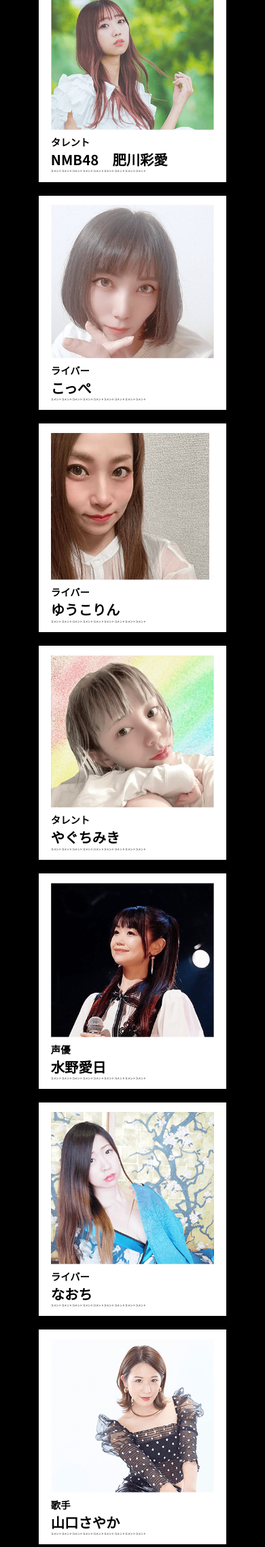
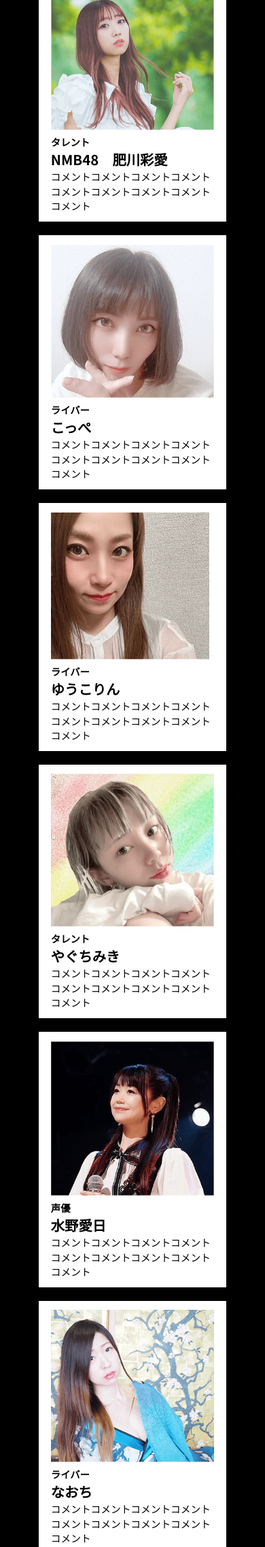
Before and after one commit to yuta-web/studiogate, a PHP site: page / in a window 390 px wide. Shown: the part 685-2961 px from the top of the page at 68% size. Run offline with PHP 8.4, Linux system fonts and the light colour scheme.

Commit message:
細かい調整

```diff
--- a/asset/css/style.css
+++ b/asset/css/style.css
@@ -1083,7 +1083,7 @@
 }
 @media screen and (max-width:1000px) {
 	.c-card__txt {
-		font-size: 1vw;
+		font-size: 3.77vw;
 	}
 }
 
```
